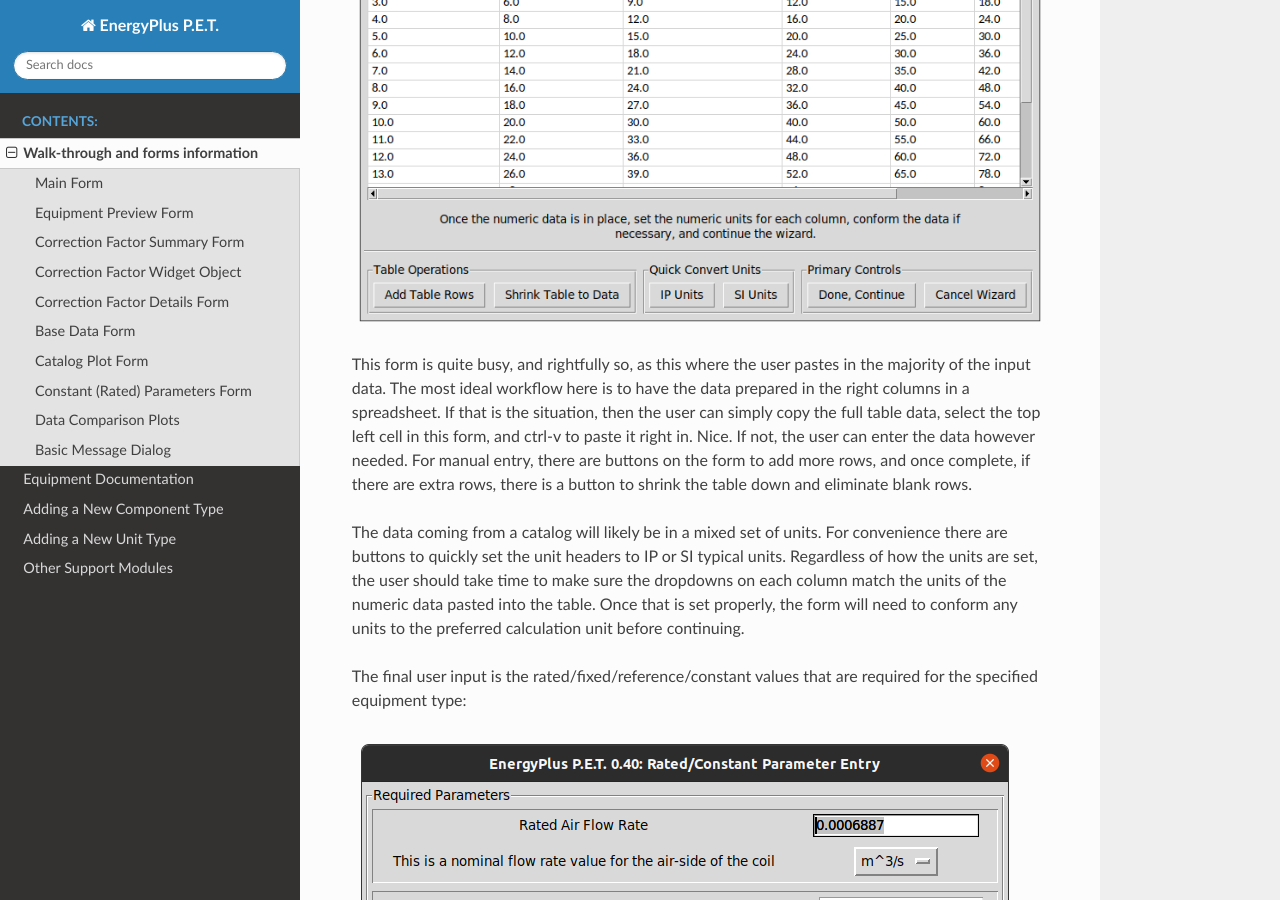
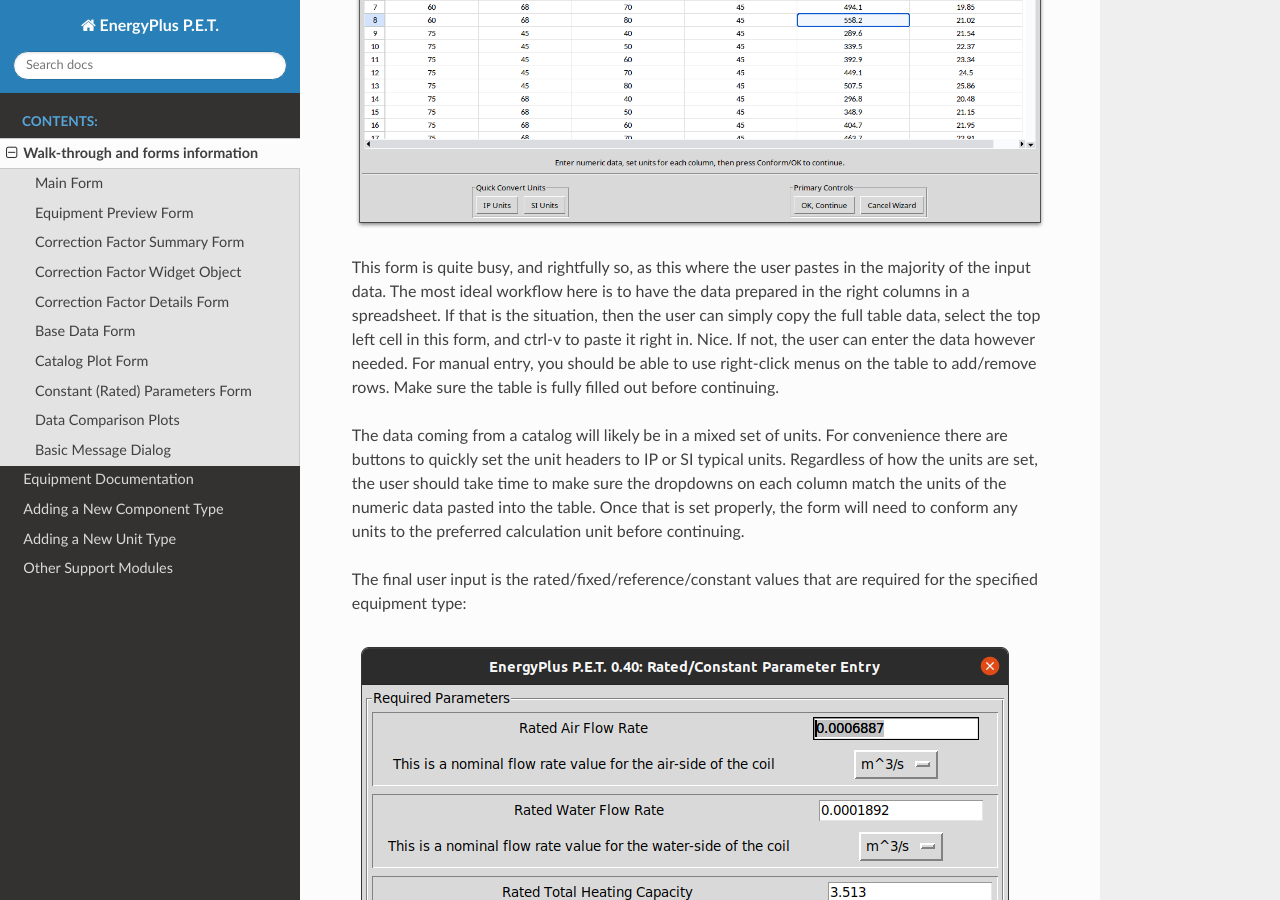
Before and after one commit to Myoldmopar/EnergyPlusPET, a Sphinx documentation site: the page built from docs/forms/index.rst, in a window 1280 px wide and 900 px high, scrolled down 5016 px. Built offline with Sphinx 7.4.7 and the Read the Docs theme 2.0.0, drawn with Linux system fonts in a browser that asks for light colours.

Commit message:
Update doc walkthrough page with modified data form, cleanup doc warning

```diff
--- a/docs/conf.py
+++ b/docs/conf.py
@@ -29,4 +29,4 @@
 # https://www.sphinx-doc.org/en/master/usage/configuration.html#options-for-html-output
 
 html_theme = 'sphinx_rtd_theme'
-html_static_path = ['_static']
+html_static_path = []
--- a/docs/forms/index.rst
+++ b/docs/forms/index.rst
@@ -102,9 +102,8 @@
 This form is quite busy, and rightfully so, as this where the user pastes in the majority of the input data.
 The most ideal workflow here is to have the data prepared in the right columns in a spreadsheet.  If that is the
 situation, then the user can simply copy the full table data, select the top left cell in this form, and ctrl-v to
-paste it right in.  Nice.  If not, the user can enter the data however needed.  For manual entry, there are buttons on
-the form to add more rows, and once complete, if there are extra rows, there is a button to shrink the table down and
-eliminate blank rows.
+paste it right in.  Nice.  If not, the user can enter the data however needed.  For manual entry, you should be able
+to use right-click menus on the table to add/remove rows.  Make sure the table is fully filled out before continuing.
 
 The data coming from a catalog will likely be in a mixed set of units.  For convenience there are buttons
 to quickly set the unit headers to IP or SI typical units.  Regardless of how the units are set, the user should take
```
Also changed, not shown: docs/forms/base_data_form.png.
